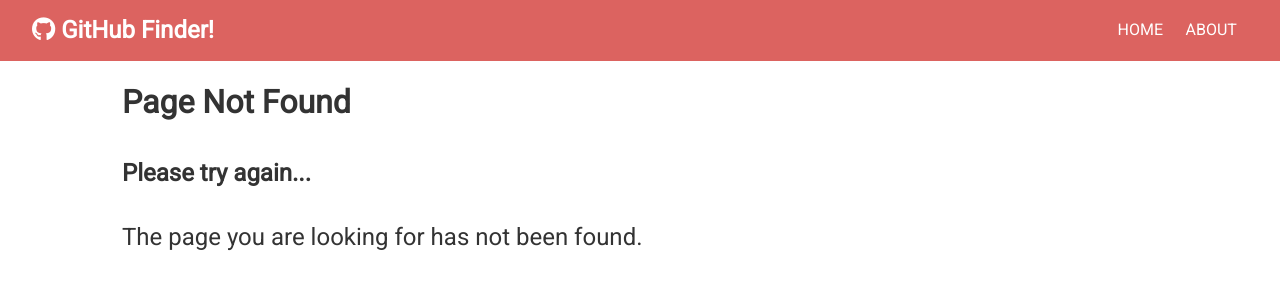
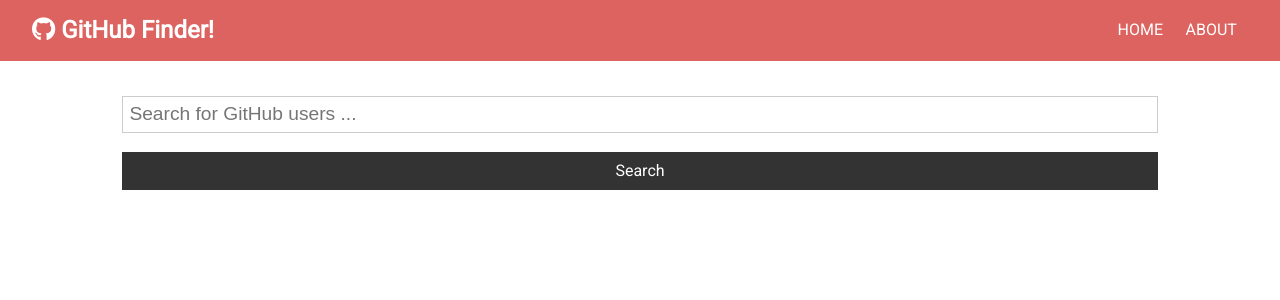
Before and after one commit to etorres-revature/Github_Finder, a React (Create React App) app: page / in a window 1280 px wide. Before the commit this address had no page. Shown: the top 300 px of the page. Built offline with nearby package versions, Linux system fonts and the light colour scheme.

Commit message:
changing home page and static middleware

```diff
--- a/server.js
+++ b/server.js
@@ -12,7 +12,7 @@ app.use(compression());
 app.use(express.urlencoded({ extended: true }));
 app.use(express.json());
 
-app.use("/public", express.static(__dirname + "../client/build"));
+app.use("/static", express.static(path.join(__dirname + "client/build")));
 
 app.listen(PORT, () => {
   console.log(`App is active at http://localhost:${PORT}`);
--- a/src/App.js
+++ b/src/App.js
@@ -21,7 +21,7 @@ const App = () => {
             <div className="container">
               <Alert />
               <Switch>
-                <Route exact path="/Github_Finder" component={Home} />
+                <Route exact path="/" component={Home} />
                 <Route exact path="/about" component={About} />
                 <Route exact path="/user/:login" component={User} />
                 <Route component={NotFound} />
--- a/src/components/Layout/Navbar/Navbar.js
+++ b/src/components/Layout/Navbar/Navbar.js
@@ -10,7 +10,7 @@ const Navbar = ({ icon, title }) => {
       </h1>
       <ul>
         <li>
-          <Link to="/Github_Finder">HOME</Link>
+          <Link to="/">HOME</Link>
         </li>
         <li>
           <Link to="/about">ABOUT</Link>
```
